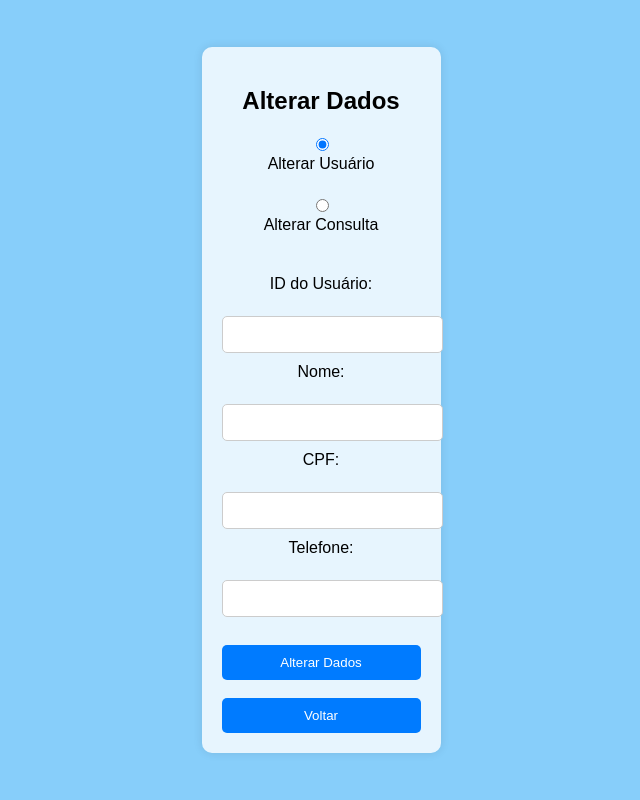
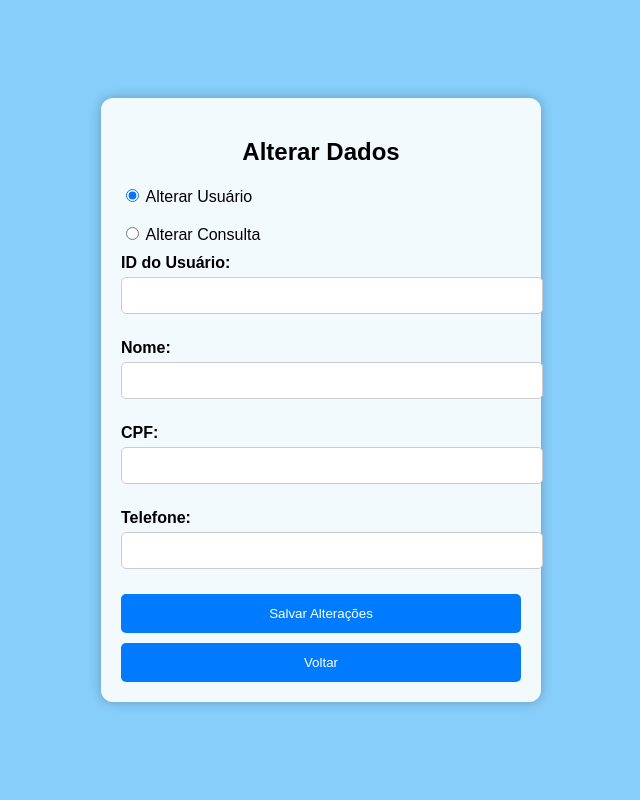
Before and after one commit to Fg593376455/Site_SUS, a PHP site: page /edit_data.php in a window 1280 px wide. Shown: the whole page, without its empty margins (319-959 px from the left). Run offline with PHP 8.4, Linux system fonts and the light colour scheme; the visitor is signed in with stand-in values (Sample User, id 1); tables that the repository leaves empty or names only in its code hold one stand-in row (values such as "Sample post").

Commit message:
edit_data.php

```diff
--- a/edit_data.php
+++ b/edit_data.php
@@ -2,56 +2,154 @@
 session_start();
 include('db.php');
 
-// Verifica se o usuário está logado
+// REDIRECIONA SE NÃO ESTIVER LOGADO
 if (!isset($_SESSION['user_id'])) {
     header("Location: index.php");
     exit();
 }
 
-// Verifica se o usuário é um administrador
+// VERIFICA SE É ADMIN
 $user_id = $_SESSION['user_id'];
-$sql = "SELECT is_admin FROM users WHERE id=?";
-$stmt = $conn->prepare($sql);
+$stmt = $conn->prepare("SELECT is_admin FROM users WHERE id = ?");
 $stmt->bind_param("i", $user_id);
 $stmt->execute();
 $result = $stmt->get_result();
 $row = $result->fetch_assoc();
 
-if (!$row['is_admin']) {
-    die("Acesso negado!");
+if (!$row || $row['is_admin'] != 1) {
+    header("Location: dashboard_user.php");
+    exit();
 }
 
-// Processa o formulário quando for enviado
+// PROCESSAMENTO DO FORMULÁRIO
 if ($_SERVER["REQUEST_METHOD"] == "POST") {
     $edit_type = $_POST['edit_type'];
 
+    // EDITAR USUÁRIO
     if ($edit_type == 'user') {
-        $edit_user_id = $_POST['user_id'];
-        $name = $_POST['name'];
-        $cpf = $_POST['cpf'];
-        $phone = $_POST['phone'];
 
-        $sql = "UPDATE users SET name=?, cpf=?, phone=? WHERE id=?";
+        $edit_user_id = trim($_POST['user_id']);
+        $name = trim($_POST['name']);
+        $cpf = trim($_POST['cpf']);
+        $phone = trim($_POST['phone']);
+
+        // Verifica ID válido
+        if (!is_numeric($edit_user_id)) {
+            header("Location: edit_data.php?error=invalid_user_id");
+            exit();
+        }
+
+        // Verifica se existe usuário
+        $check = $conn->prepare("SELECT id FROM users WHERE id = ?");
+        $check->bind_param("i", $edit_user_id);
+        $check->execute();
+        if ($check->get_result()->num_rows == 0) {
+            header("Location: edit_data.php?error=user_not_found");
+            exit();
+        }
+
+        // Evitar sobrescrever dados com vazio
+        if (empty($name) && empty($cpf) && empty($phone)) {
+            header("Location: edit_data.php?error=empty_fields");
+            exit();
+        }
+
+        // Monta query dinâmica
+        $fields = [];
+        $params = [];
+        $types = "";
+
+        if (!empty($name)) {
+            $fields[] = "name=?";
+            $params[] = $name;
+            $types .= "s";
+        }
+        if (!empty($cpf)) {
+            $fields[] = "cpf=?";
+            $params[] = $cpf;
+            $types .= "s";
+        }
+        if (!empty($phone)) {
+            $fields[] = "phone=?";
+            $params[] = $phone;
+            $types .= "s";
+        }
+
+        $params[] = $edit_user_id;
+        $types .= "i";
+
+        $sql = "UPDATE users SET ".implode(", ", $fields)." WHERE id=?";
         $stmt = $conn->prepare($sql);
-        $stmt->bind_param("sssi", $name, $cpf, $phone, $edit_user_id);
-    } elseif ($edit_type == 'appointment') {
-        $appointment_id = $_POST['appointment_id'];
-        $date = $_POST['date'];
-        $time = $_POST['time'];
 
-        $sql = "UPDATE appointments SET date=?, time=? WHERE id=?";
-        $stmt = $conn->prepare($sql);
-        $stmt->bind_param("ssi", $date, $time, $appointment_id);
+        $stmt->bind_param($types, ...$params);
+
+        if ($stmt->execute()) {
+            header("Location: edit_data.php?success=user_updated");
+            exit();
+        } else {
+            header("Location: edit_data.php?error=db_error");
+            exit();
+        }
     }
 
-    if ($stmt->execute()) {
-        echo "Dados atualizados com sucesso!";
-    } else {
-        echo "Erro: " . $stmt->error;
+    // EDITAR CONSULTA
+    elseif ($edit_type == 'appointment') {
+
+        $appt_id = trim($_POST['appointment_id']);
+        $date = trim($_POST['date']);
+        $time = trim($_POST['time']);
+
+        if (!is_numeric($appt_id)) {
+            header("Location: edit_data.php?error=invalid_appt_id");
+            exit();
+        }
+
+        // Verifica se existe consulta
+        $check = $conn->prepare("SELECT id FROM appointments WHERE id = ?");
+        $check->bind_param("i", $appt_id);
+        $check->execute();
+
+        if ($check->get_result()->num_rows == 0) {
+            header("Location: edit_data.php?error=appt_not_found");
+            exit();
+        }
+
+        if (empty($date) && empty($time)) {
+            header("Location: edit_data.php?error=empty_fields");
+            exit();
+        }
+
+        // Atualização dinâmica
+        $fields = [];
+        $params = [];
+        $types = "";
+
+        if (!empty($date)) {
+            $fields[] = "date=?";
+            $params[] = $date;
+            $types .= "s";
+        }
+        if (!empty($time)) {
+            $fields[] = "time=?";
+            $params[] = $time;
+            $types .= "s";
+        }
+
+        $params[] = $appt_id;
+        $types .= "i";
+
+        $sql = "UPDATE appointments SET ".implode(", ", $fields)." WHERE id=?";
+        $stmt = $conn->prepare($sql);
+        $stmt->bind_param($types, ...$params);
+
+        if ($stmt->execute()) {
+            header("Location: edit_data.php?success=appt_updated");
+            exit();
+        } else {
+            header("Location: edit_data.php?error=db_error");
+            exit();
+        }
     }
-
-    $stmt->close();
-    $conn->close();
 }
 ?>
 <!DOCTYPE html>
@@ -63,95 +161,124 @@ if ($_SERVER["REQUEST_METHOD"] == "POST") {
         body {
             margin: 0;
             padding: 0;
+            background-color: #87CEFA;
             font-family: Arial, sans-serif;
-            background-color: #87CEFA;
             display: flex;
             justify-content: center;
             align-items: center;
             height: 100vh;
         }
+
         .edit-container {
-            background-color: rgba(255, 255, 255, 0.8);
+            width: 400px;
+            background: rgba(255,255,255,0.9);
             padding: 20px;
-            border-radius: 10px;
-            box-shadow: 0 0 10px rgba(0, 0, 0, 0.1);
-            text-align: center;
+            border-radius: 12px;
+            box-shadow: 0 0 12px rgba(0,0,0,0.25);
         }
-        .edit-container h2 {
-            margin-bottom: 20px;
+
+        h2 { text-align: center; }
+
+        label { font-weight: bold; margin-top: 10px; display: block; }
+
+        input[type=text], input[type=date], input[type=time] {
+            width: 100%; padding: 10px;
+            border-radius: 5px; border: 1px solid #ccc;
+            margin-top: 5px; margin-bottom: 15px;
         }
-        .edit-container label {
-            display: block;
-            margin-bottom: 5px;
-        }
-        .edit-container input[type="text"],
-        .edit-container input[type="date"],
-        .edit-container input[type="time"] {
-            width: 100%;
-            padding: 10px;
-            margin-bottom: 10px;
-            border: 1px solid #ccc;
-            border-radius: 5px;
-        }
-        .edit-container input[type="submit"],
-        .edit-container input[type="button"] {
-            width: 100%;
-            padding: 10px;
-            background-color: #007BFF;
-            color: white;
-            border: none;
-            border-radius: 5px;
+
+        input[type=submit], input[type=button] {
+            width: 100%; padding: 12px;
+            border: none; border-radius: 5px;
+            background: #007BFF; color: #fff;
             cursor: pointer;
-        }
-        .edit-container input[type="submit"]:hover,
-        .edit-container input[type="button"]:hover {
-            background-color: #0056b3;
-        }
-        .edit-container p {
             margin-top: 10px;
         }
+
+        input[type=submit]:hover, input[type=button]:hover {
+            background: #0056b3;
+        }
+
+        .msg { text-align:center; font-weight:bold; margin-bottom:15px; }
+        .error { color:red; }
+        .success { color:green; }
     </style>
 </head>
 <body>
+
     <div class="edit-container">
         <h2>Alterar Dados</h2>
-        <form action="edit_data.php" method="post">
-            <input type="radio" id="user" name="edit_type" value="user" checked onclick="toggleForm('user')">
-            <label for="user">Alterar Usuário</label><br>
-            <input type="radio" id="appointment" name="edit_type" value="appointment" onclick="toggleForm('appointment')">
-            <label for="appointment">Alterar Consulta</label><br><br>
 
+        <!-- MENSAGENS -->
+        <?php if (isset($_GET['error'])): ?>
+            <p class="msg error">
+                <?php
+                    switch($_GET['error']){
+                        case 'invalid_user_id': echo "ID de usuário inválido."; break;
+                        case 'user_not_found': echo "Usuário não encontrado."; break;
+                        case 'invalid_appt_id': echo "ID de consulta inválido."; break;
+                        case 'appt_not_found': echo "Consulta não encontrada."; break;
+                        case 'empty_fields': echo "Preencha pelo menos um campo."; break;
+                        case 'db_error': echo "Erro no banco de dados."; break;
+                    }
+                ?>
+            </p>
+        <?php endif; ?>
+
+        <?php if (isset($_GET['success'])): ?>
+            <p class="msg success">
+                <?= ($_GET['success'] == 'user_updated')
+                    ? "Usuário atualizado com sucesso!"
+                    : "Consulta atualizada com sucesso!" ?>
+            </p>
+        <?php endif; ?>
+
+        <!-- FORMULÁRIO -->
+        <form action="edit_data.php" method="POST">
+
+            <input type="radio" name="edit_type" value="user" checked onclick="toggleForm('user')"> Alterar Usuário
+            <br><br>
+            <input type="radio" name="edit_type" value="appointment" onclick="toggleForm('appointment')"> Alterar Consulta
+
+            <!-- FORM USUÁRIO -->
             <div id="user_form">
-                <label for="user_id">ID do Usuário:</label><br>
-                <input type="text" id="user_id" name="user_id" required><br>
-                <label for="name">Nome:</label><br>
-                <input type="text" id="name" name="name"><br>
-                <label for="cpf">CPF:</label><br>
-                <input type="text" id="cpf" name="cpf"><br>
-                <label for="phone">Telefone:</label><br>
-                <input type="text" id="phone" name="phone"><br>
+                <label>ID do Usuário:</label>
+                <input type="text" name="user_id">
+
+                <label>Nome:</label>
+                <input type="text" name="name">
+
+                <label>CPF:</label>
+                <input type="text" name="cpf">
+
+                <label>Telefone:</label>
+                <input type="text" name="phone">
             </div>
 
+            <!-- FORM CONSULTA -->
             <div id="appointment_form" style="display:none;">
-                <label for="appointment_id">ID da Consulta:</label><br>
-                <input type="text" id="appointment_id" name="appointment_id"><br>
-                <label for="date">Data:</label><br>
-                <input type="date" id="date" name="date"><br>
-                <label for="time">Hora:</label><br>
-                <input type="time" id="time" name="time"><br>
-            </div><br>
+                <label>ID da Consulta:</label>
+                <input type="text" name="appointment_id">
 
-            <input type="submit" value="Alterar Dados">
+                <label>Data:</label>
+                <input type="date" name="date">
+
+                <label>Hora:</label>
+                <input type="time" name="time">
+            </div>
+
+            <input type="submit" value="Salvar Alterações">
         </form>
-        <br>
+
         <input type="button" value="Voltar" onclick="window.location.href='dashboard_admin.php';">
     </div>
 
     <script>
-        function toggleForm(formType) {
-            document.getElementById('user_form').style.display = (formType === 'user') ? 'block' : 'none';
-            document.getElementById('appointment_form').style.display = (formType === 'appointment') ? 'block' : 'none';
+        function toggleForm(type){
+            document.getElementById("user_form").style.display = (type === "user") ? "block" : "none";
+            document.getElementById("appointment_form").style.display = (type === "appointment") ? "block" : "none";
         }
     </script>
+
 </body>
 </html>
```
